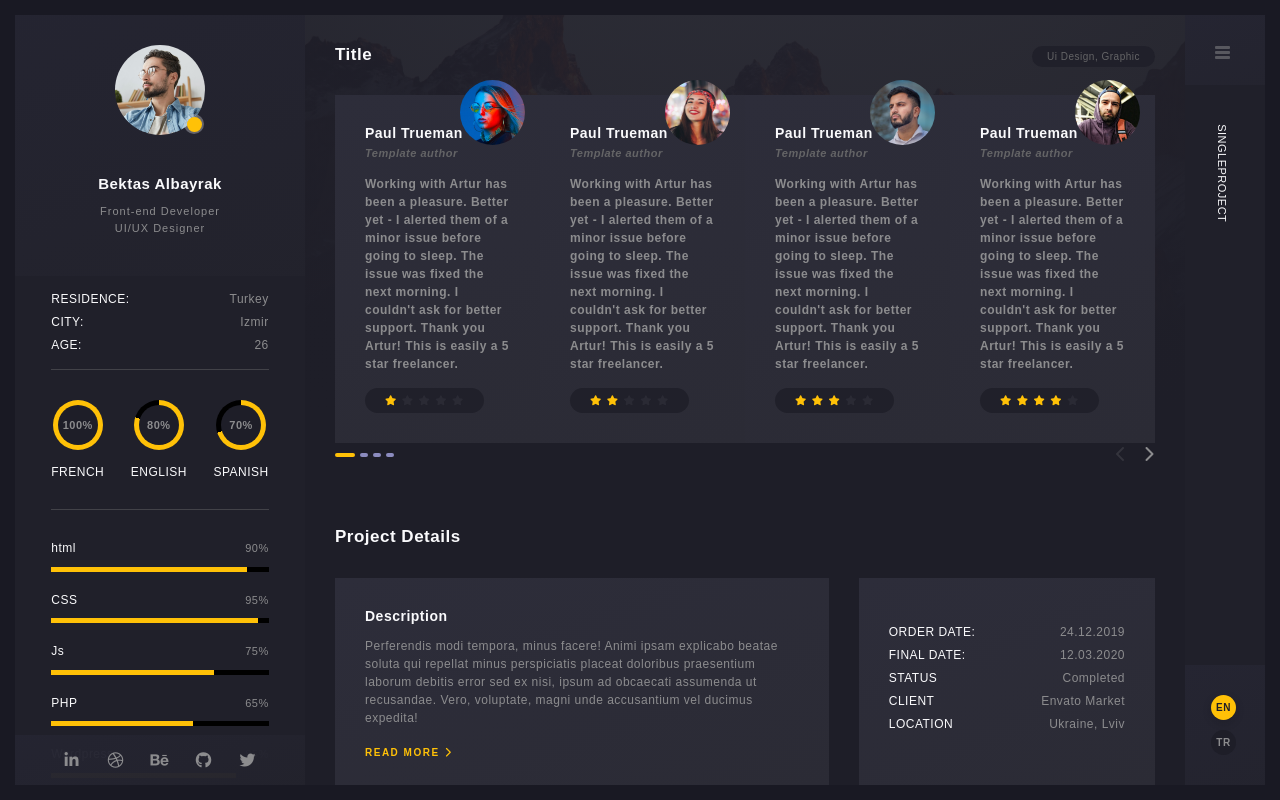
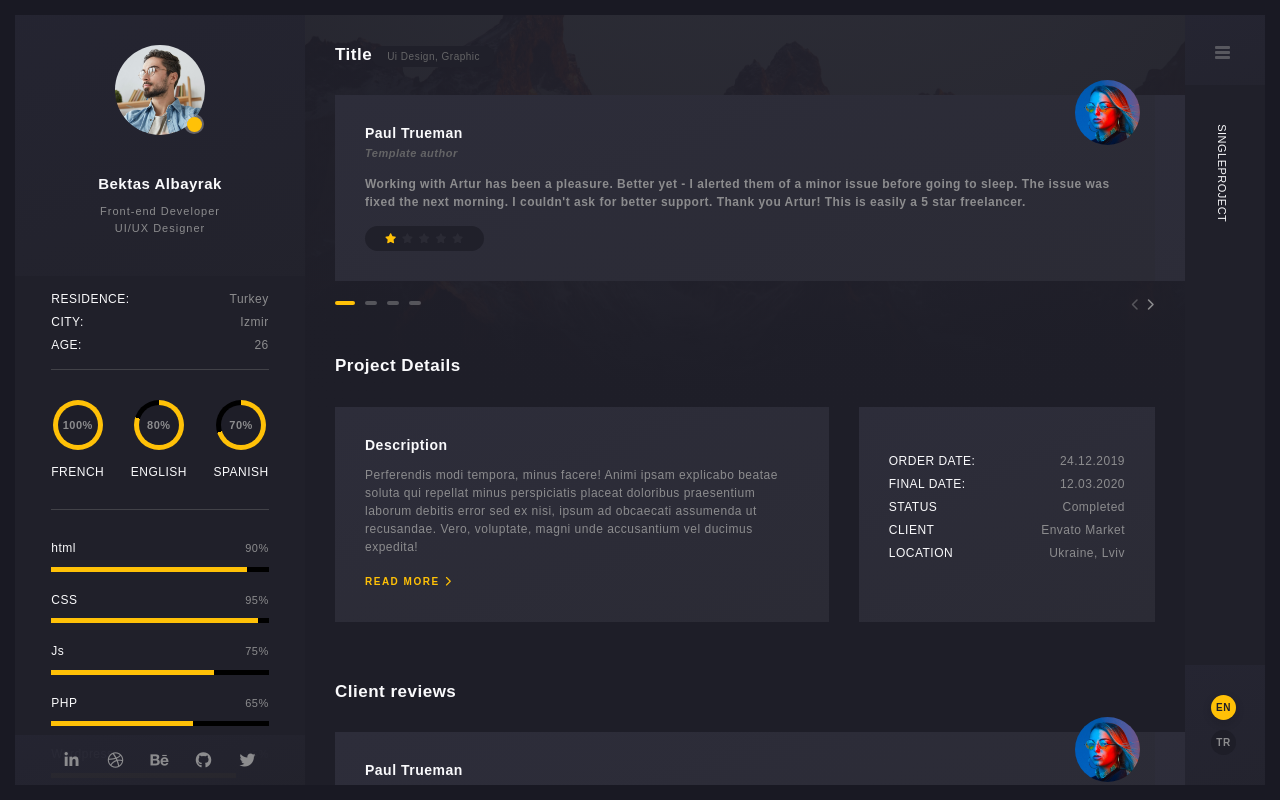
Before and after one commit to albayrakbektas/arter, a Vue app: page /singleproject in a window 1280 px wide. Built offline with nearby package versions, Linux system fonts and the light colour scheme.

Commit message:
Update RecommendationCards.vue

```diff
--- a/src/components/Pages/Home/recommendation/RecommendationCards.vue
+++ b/src/components/Pages/Home/recommendation/RecommendationCards.vue
@@ -1,47 +1,49 @@
 <template>
   <div class="row">
     <PublicationHeader :card="header" />
-    <div class="recommendations-scroll-x">
-      <div @mousedown="touchEnd" @mouseup="touchStart" class="scroll-hidden">
-        <RecommendationCard
-          v-for="(item, index) of cardList"
-          :card="item"
-          :key="index"
-        />
-      </div>
-      <span class="swiper-notification"></span>
-    </div>
-    <div class="navigation-container">
-      <SwiperBullet :card-list="cardList" />
-      <SwiperNav />
-    </div>
+    <beko-carousel
+      :navigation-enabled="true"
+      :touch-drag="true"
+      :per-page-custom="[900, 2]"
+    >
+      <beko-slide v-for="(item, index) of cardList" :key="index">
+        <RecommendationCard :card="item" :key="index" />
+      </beko-slide>
+    </beko-carousel>
+    <!--    <div class="recommendations-scroll-x">-->
+    <!--      <div @mousedown="touchEnd" @mouseup="touchStart" class="scroll-hidden">-->
+    <!--        <RecommendationCard-->
+    <!--          v-for="(item, index) of cardList"-->
+    <!--          :card="item"-->
+    <!--          :key="index"-->
+    <!--        />-->
+    <!--      </div>-->
+    <!--      <span class="swiper-notification"></span>-->
+    <!--    </div>-->
+    <!--    <div class="navigation-container">-->
+    <!--      <SwiperBullet :card-list="cardList" />-->
+    <!--      <SwiperNav />-->
+    <!--    </div>-->
   </div>
 </template>
 
 <script>
 import RecommendationCard from "@/components/Pages/Home/recommendation/RecommendationCard";
-import SwiperBullet from "@/components/Pages/Home/recommendation/SwiperBullet";
-import SwiperNav from "@/components/Pages/Home/recommendation/SwiperNav";
 import PublicationHeader from "@/components/Pages/Publication/PublicationHeader";
+import BekoCarousel from "@/components/Carousel/BekoCarousel";
+import BekoSlide from "@/components/Carousel/BekoSlide";
 export default {
   name: "RecommendationCards",
   props: {
     header: Object,
   },
   components: {
+    BekoSlide,
+    BekoCarousel,
     PublicationHeader,
-    SwiperNav,
-    SwiperBullet,
     RecommendationCard,
   },
-  methods: {
-    touchStart(e) {
-      console.log(e.target.deltaX, e.deltaX);
-    },
-    touchEnd(e) {
-      console.log(e.target.deltaX, e.deltaX);
-    },
-  },
+  methods: {},
   data() {
     return {
       cardList: [
@@ -88,6 +90,9 @@ export default {
 </script>
 
 <style lang="scss" scoped>
+.publication-header {
+  justify-content: left !important;
+}
 .row {
   grid-auto-rows: auto;
   width: 343px;
```
